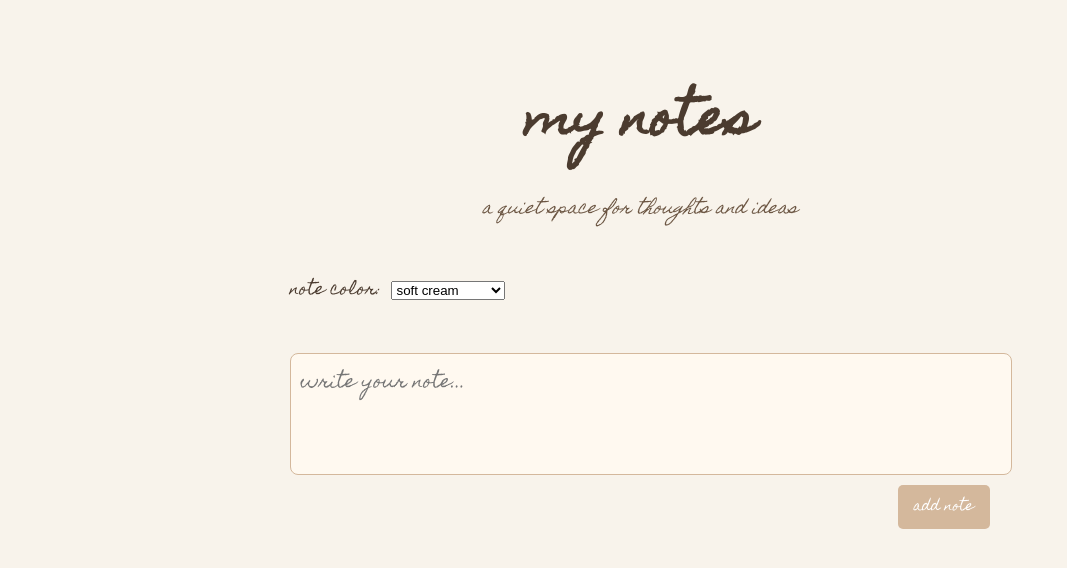
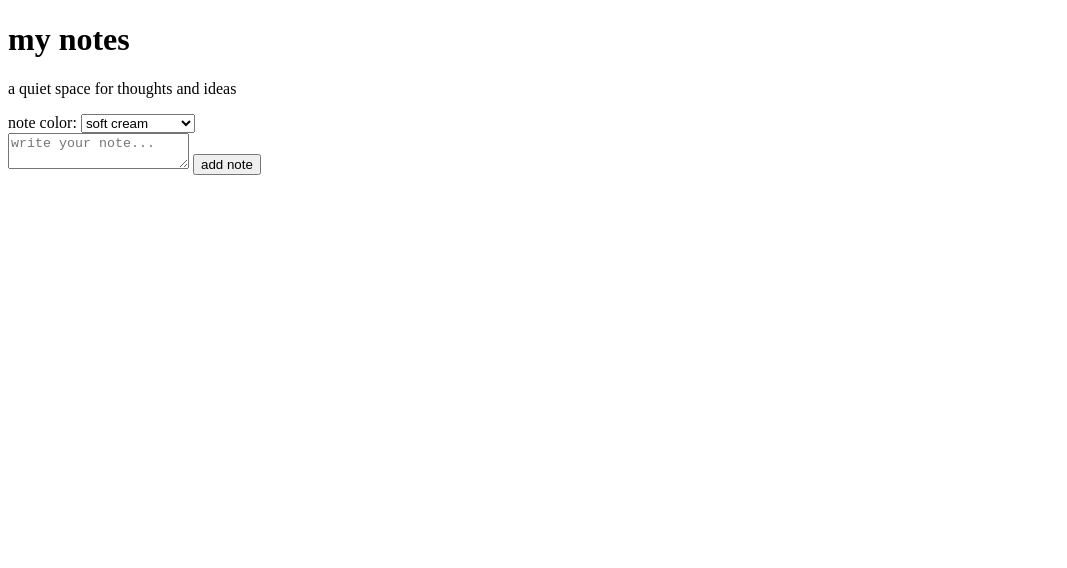
Before and after one commit to z-ritaa/petals-and-pages, a plain HTML site: page index.html in a window 1280 px wide. Shown: the whole page, without its empty margins (0-1067 px from the left). Drawn offline with Linux system fonts and the light colour scheme.

Commit message:
Refactor note-taking feature with JavaScript
Removed CSS styles and added JavaScript functionality for note-taking.

```diff
--- a/style.css
+++ b/style.css
@@ -1,99 +1,31 @@
-@import url('https://fonts.googleapis.com/css2?family=Homemade+Apple&display=swap');
+const addButton = document.getElementById('add-button');
+const noteInput = document.getElementById('note-input');
+const notesContainer = document.getElementById('notes');
+const colorPicker = document.getElementById('color-picker');
 
-body {
-  background-color: #f8f3eb;
-  font-family: 'Homemade Apple', cursive;
-  color: #4b3b2f;
-  margin: 0;
-  padding: 0;
-  text-transform: lowercase;
-}
+const typingSound = document.getElementById('typing-sound');
+const submitSound = document.getElementById('submit-sound');
 
-header {
-  text-align: center;
-  padding: 40px 20px 10px;
-}
+// play typing sound while typing
+noteInput.addEventListener('input', () => {
+  typingSound.currentTime = 0;
+  typingSound.play();
+});
 
-h1 {
-  font-size: 3em;
-  margin-bottom: 5px;
-}
+// add new note
+addButton.addEventListener('click', () => {
+  const text = noteInput.value.trim();
+  if(text === "") return;
 
-.subtitle {
-  font-style: italic;
-  color: #6b5542;
-}
+  const note = document.createElement('div');
+  note.className = 'note';
+  note.style.backgroundColor = colorPicker.value;
+  note.style.setProperty('--rand', Math.random()); // for rotation variation
+  note.innerHTML = `<p>${text}</p>`;
 
-main {
-  max-width: 700px;
-  margin: 0 auto;
-  padding: 20px;
-}
+  notesContainer.prepend(note);
 
-#controls {
-  display: flex;
-  align-items: center;
-  gap: 10px;
-  margin-bottom: 20px;
-}
-
-#notes {
-  display: flex;
-  flex-direction: column;
-  gap: 15px;
-}
-
-.note {
-  background-color: #fff9f0;
-  padding: 15px;
-  border-radius: 8px;
-  box-shadow: 2px 2px 8px rgba(0,0,0,0.1);
-  transform: rotate(calc(-2deg + 4deg * var(--rand)));
-  font-size: 1.1em;
-  line-height: 1.5;
-  position: relative;
-}
-
-.note::before {
-  content: "✦";
-  position: absolute;
-  top: 10px;
-  right: 15px;
-  color: #d4b89c;
-  font-size: 0.9em;
-}
-
-#add-note {
-  display: flex;
-  flex-direction: column;
-  gap: 10px;
-  margin-top: 25px;
-}
-
-textarea {
-  width: 100%;
-  height: 100px;
-  border: 1px solid #d4b89c;
-  border-radius: 8px;
-  padding: 10px;
-  font-family: 'Homemade Apple', cursive;
-  font-size: 1.1em;
-  resize: none;
-  background-color: #fff9f0;
-}
-
-button {
-  align-self: flex-end;
-  background-color: #d4b89c;
-  border: none;
-  border-radius: 5px;
-  padding: 8px 16px;
-  font-family: 'Homemade Apple', cursive;
-  color: white;
-  cursor: pointer;
-  transition: 0.3s;
-}
-
-button:hover {
-  background-color: #c19e7b;
-}
+  noteInput.value = '';
+  submitSound.currentTime = 0;
+  submitSound.play();
+});
```
